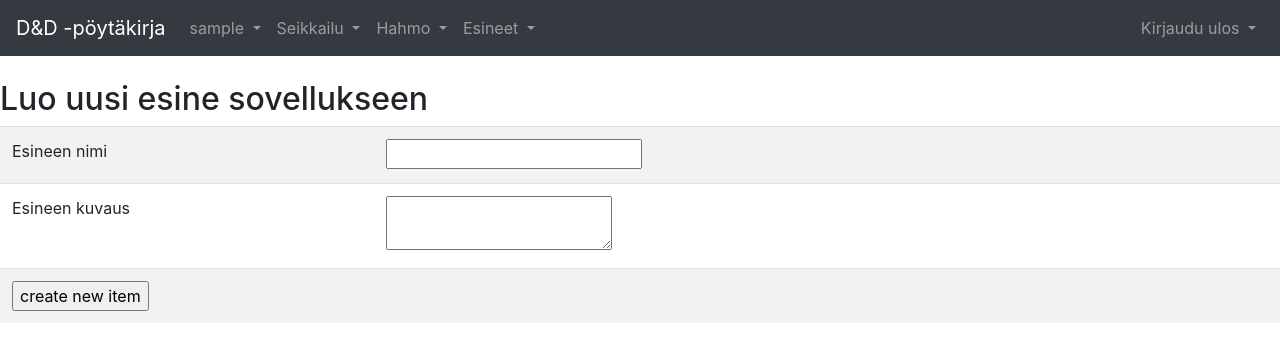
After one commit to HegePI/tsoha-2020-projekti, a Flask app: page /newItemForm/ in a window 1280 px wide. The commit adds this page. Shown: the top 362 px of the page. Run offline with Flask 2, Linux system fonts and the light colour scheme; a user stored in the database is signed in; tables that the repository leaves empty hold one stand-in row (values such as "Sample post"); some libraries are stand-ins or nearby versions.

Commit message:
item table added and functionality to add item to app

```diff
--- a/application/__init__.py
+++ b/application/__init__.py
@@ -51,10 +51,12 @@ from application import views
 from application.user import NewUserView, EditUserInfoView, LoginView
 from application.character import NewCharacterView, AllCharacterView
 from application.adventure import NewAdventureView, AdventureListView, MenuView
+from application.item import NewItemView
 
 from application.user import UserModel
 from application.character import CharacterModel
 from application.adventure import AdventureModel
+from application.item import ItemModel
 
 from application.user.UserModel import User
 
--- /dev/null
+++ b/application/item/NewItemForm.py
@@ -0,0 +1,10 @@
+from flask_wtf import FlaskForm
+from wtforms import StringField, TextAreaField, validators
+
+class NewItemForm(FlaskForm):
+
+    item_name = StringField("Esineen nimi")
+    item_description = TextAreaField("Esineen kuvaus")
+
+    class Meta:
+        csrf = False
--- /dev/null
+++ b/application/item/NewItemView.py
@@ -0,0 +1,29 @@
+from application import app, db, bcrypt, login_required
+from flask import Flask, flash, redirect, render_template, request, url_for
+from flask_login import current_user
+from application.item.NewItemForm import NewItemForm
+from application.item.ItemModel import Item
+
+@app.route("/newItemForm/")
+@login_required(role="ANY")
+def new_item_form():
+    return render_template("/item/newItem.html", form = NewItemForm())
+
+@app.route("/createItem/", methods=["POST"])
+@login_required(role="ANY")
+def create_new_item():
+
+    form = NewItemForm(request.form)
+
+    name = form.item_name.data
+    description = form.item_description.data
+
+    print(description)
+
+    item = Item(name, description)
+
+    db.session().add(item)
+    db.session().commit()
+
+    message = "Esine luotiin onnistuneesti"
+    return render_template("/item/newItem.html", form = NewItemForm(), message=message)
--- /dev/null
+++ b/application/templates/item/newItem.html
@@ -0,0 +1,60 @@
+{% extends "layout.html" %}
+
+{% block body %}
+
+{% if message %}
+{{ message }}
+{% endif %}
+
+{% if error %}
+<p class=error />
+<strong>{{ error }}</strong>
+{% endif %}
+
+<h2>Luo uusi esine sovellukseen</h2>
+
+<form method="POST" action="{{ url_for('create_new_item') }}">
+    <table class="table table-striped">
+        <tr>
+            <td>
+                {{ form.item_name.label }}
+            </td>
+            <td>
+                {{ form.item_name }}
+            </td>
+            <td>
+                <ul>
+                    {% for error in form.item_name.errors %}
+                    <li>
+                        {{error}}
+                    </li>
+                    {% endfor %}
+                </ul>
+            </td>
+        </tr>
+        <tr>
+            <td>
+                {{ form.item_description.label }}
+            </td>
+            <td>
+                {{ form.item_description }}
+            </td>
+            <td>
+                <ul>
+                    {% for error in form.item_description.errors %}
+                    <li>
+                        {{error}}
+                    </li>
+                    {% endfor %}
+                </ul>
+            </td>
+        </tr>
+        <tr>
+            <td colspan="5">
+                <input type="submit" value="create new item" />
+            </td>
+        </tr>
+    </table>
+</form>
+
+{% endblock %}
--- a/application/templates/layout.html
+++ b/application/templates/layout.html
@@ -52,9 +52,18 @@
                         Hahmo
                     </a>
                     <ul class="dropdown-menu" aria-labelledby="characterDropdown">
-                        <!-- <a class="dropdown-item" href="{{ url_for('list_users_characters') }}">Näytä käyttäjän
-                            hahmot</a> -->
                         <a class="dropdown-item" href="{{ url_for('list_all_characters') }}"">Listaa kaikki hahmot</a>
+                    </ul>
+                </li>
+            </ul>
+            <ul class="navbar-nav">
+                <li class="nav-item dropdown">
+                    <a class="nav-link dropdown-toggle" href="#" id="userDropdown" role="button" data-toggle="dropdown"
+                        aria-haspopup="true" aria-expanded="false">
+                        Esineet
+                    </a>
+                    <ul class="dropdown-menu" aria-labelledby="userDropdown">
+                        <a class="dropdown-item" href="{{url_for('new_item_form')}}">Lisää uusi esine</a>
                     </ul>
                 </li>
             </ul>
```
Also changed, not shown: application/item/ItemModel.py (added, +14 -0 lines), application/item/__init__.py (added).
